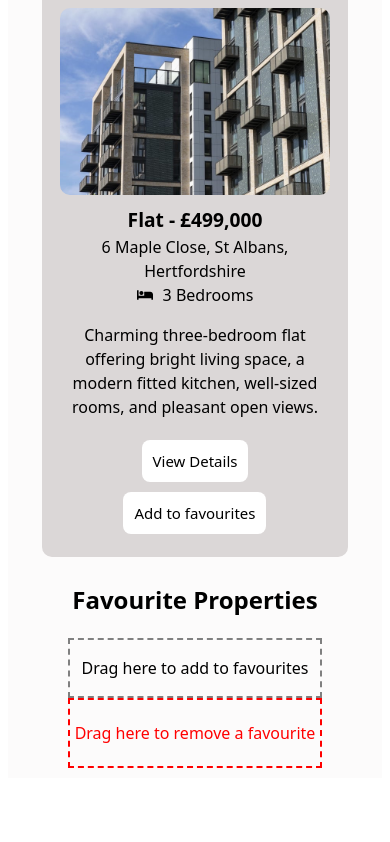
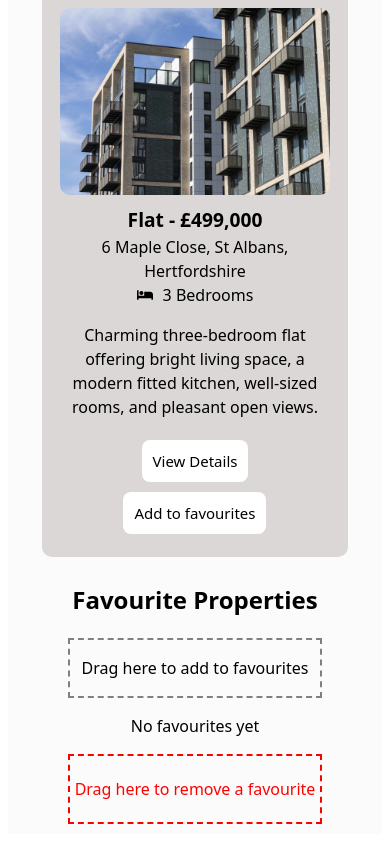
Before and after one commit to shashini13/React-CW, a React (Vite) app: page / in a window 390 px wide. Shown: the part 4424-5266 px from the top of the page. Before the commit the page ends 5210 px from the top, so only its background shows below. Built offline with nearby package versions, Linux system fonts and the light colour scheme.

Commit message:
Added code to display message in mobile view when favourites list is empty

```diff
--- a/src/components/Favourites.jsx
+++ b/src/components/Favourites.jsx
@@ -34,7 +34,7 @@ const Favourites = ({favouriteProperties, removeFavourite, clearFavourites, addF
                                 <PropertyCard
                                     key={p.id}
                                     p={p}
-                                    onFavourite={() => removeFavourite(p.id)}
+                                    onFavourite={(property) => removeFavourite(property.id)}
                                     draggable={true}
                                     isFavourite={true}
                                 />
@@ -43,6 +43,10 @@ const Favourites = ({favouriteProperties, removeFavourite, clearFavourites, addF
                     )}
                 </div>
                 <div className="mobile-favs">
+                    {favouriteProperties.length === 0 ? (
+                        <p>No favourites yet</p>
+                    ) : (
+                        <div>
                             {favouriteProperties.map((p) => (
                                 <PropertyCard
                                 key={p.id}
@@ -52,6 +56,8 @@ const Favourites = ({favouriteProperties, removeFavourite, clearFavourites, addF
                                 isFavourite={true}
                                 />
                             ))}
+                        </div>
+                    )}
                 </div>
 
 
```
Lines whose indentation alone changed are shown as unchanged.
